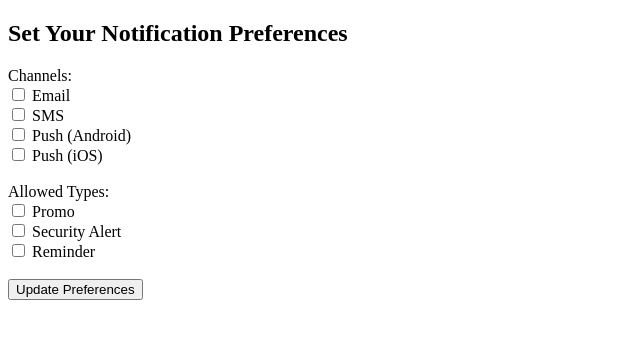
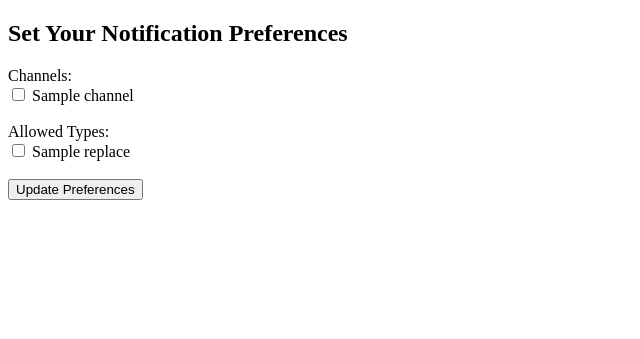
Before and after one commit to bahailu-abera/alertora, a Flask app: template services/user-preference-service/app/web/templates/preference_form.html in a window 1280 px wide. Shown: the top 339 px of the page, without its empty margins (0-640 px from the left). Run offline with Flask 3, Linux system fonts and the light colour scheme; the template is opened without the code that fills it: most values are stand-ins (such as "Sample title", 1, 10 or a date in 2020).

Commit message:
fix: fix the user preference page to use dynamic data

```diff
--- a/services/user-preference-service/app/web/templates/preference_form.html
+++ b/services/user-preference-service/app/web/templates/preference_form.html
@@ -5,30 +5,34 @@
 </head>
 <body>
   <h2>Set Your Notification Preferences</h2>
+
   {% with messages = get_flashed_messages() %}
     {% if messages %}
       <ul>{% for message in messages %}<li>{{ message }}</li>{% endfor %}</ul>
     {% endif %}
   {% endwith %}
 
+  {% if token %}
     <form method="POST">
       <input type="hidden" name="token" value="{{ token }}" />
 
       <label>Channels:</label><br/>
-    <input type="checkbox" name="channels" value="email"> Email<br/>
-    <input type="checkbox" name="channels" value="sms"> SMS<br/>
-    <input type="checkbox" name="channels" value="push_android"> Push (Android)<br/>
-    <input type="checkbox" name="channels" value="push_ios"> Push (iOS)<br/>
+      {% for channel in channels %}
+        <input type="checkbox" name="channels" value="{{ channel }}"> {{ channel|capitalize }}<br/>
+      {% endfor %}
 
       <br/>
 
       <label>Allowed Types:</label><br/>
-    <input type="checkbox" name="allowed_types" value="promo"> Promo<br/>
-    <input type="checkbox" name="allowed_types" value="security_alert"> Security Alert<br/>
-    <input type="checkbox" name="allowed_types" value="reminder"> Reminder<br/>
+      {% for type in types %}
+        <input type="checkbox" name="allowed_types" value="{{ type }}"> {{ type.replace('_', ' ')|capitalize }}<br/>
+      {% endfor %}
 
       <br/>
       <button type="submit">Update Preferences</button>
     </form>
+  {% else %}
+    <p>Invalid or missing token. Please try again.</p>
+  {% endif %}
 </body>
 </html>
```
Also changed, not shown: services/user-preference-service/app/web/routes/preference_page.py (+31 -11 lines). Lines whose indentation alone changed are shown as unchanged.
